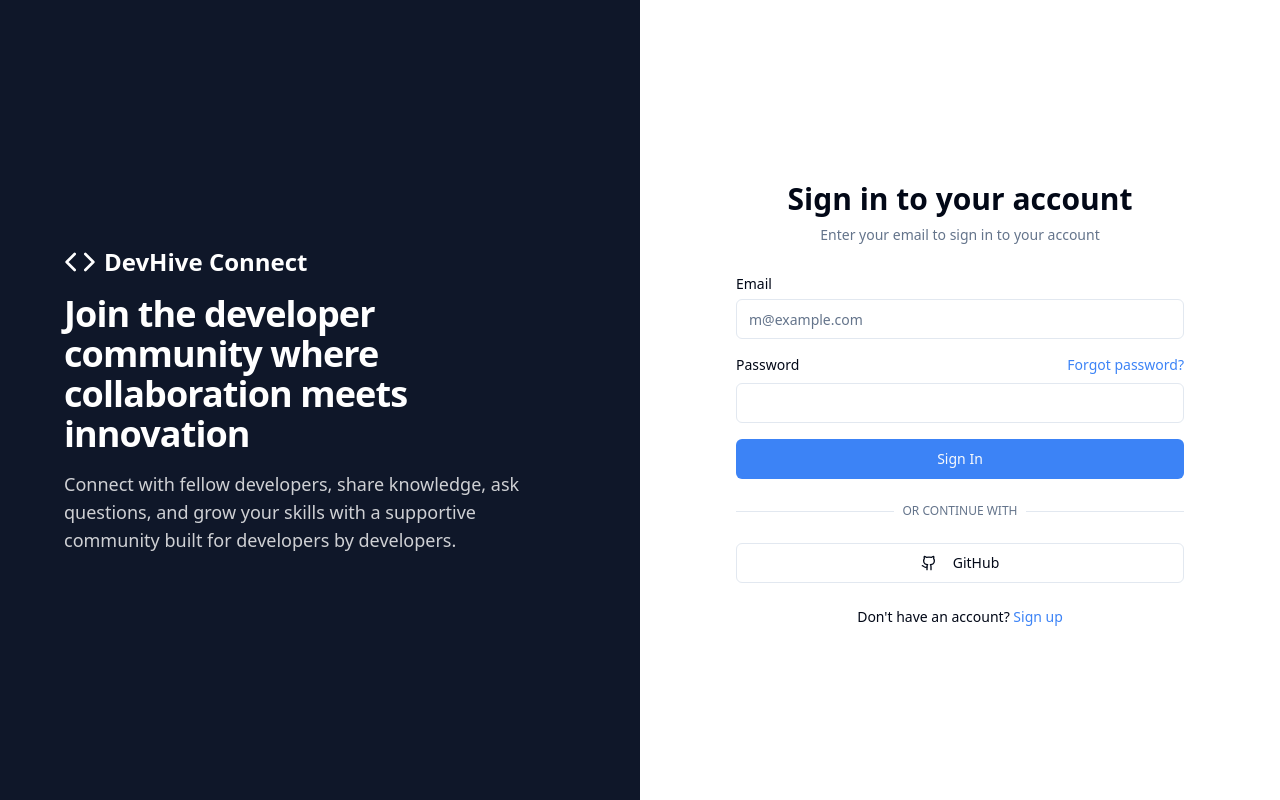
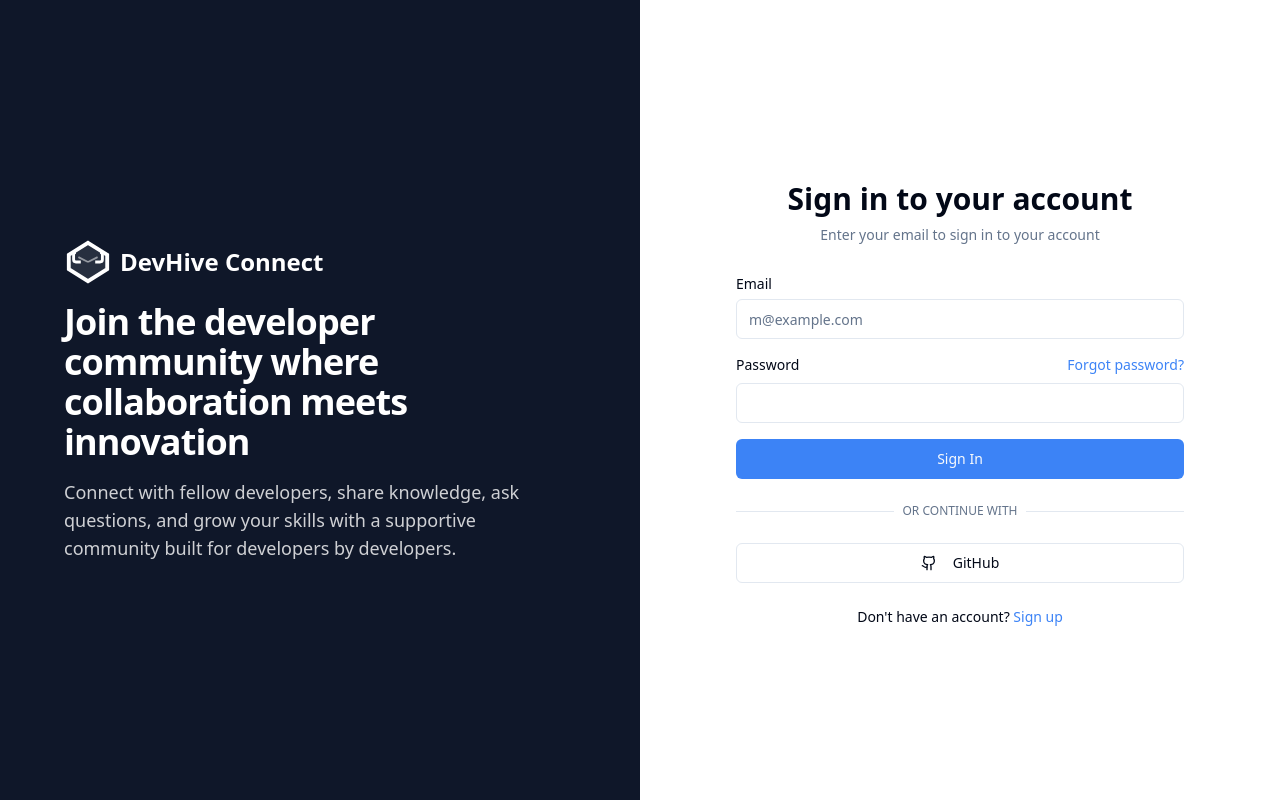
Before and after one commit to revathi-mp/dev-hive-connect, a React (Vite) app: page /login in a window 1280 px wide. Built offline with nearby package versions, Linux system fonts and the light colour scheme.

Commit message:
Add logo implementation

```diff
--- a/src/components/auth/AuthLayout.tsx
+++ b/src/components/auth/AuthLayout.tsx
@@ -1,7 +1,6 @@
-
 import { ReactNode } from "react";
 import { Link } from "react-router-dom";
-import { Code } from "lucide-react";
+import { Logo } from "@/components/ui/Logo";
 
 interface AuthLayoutProps {
   children: ReactNode;
@@ -16,7 +15,7 @@ export function AuthLayout({ children, title, description }: AuthLayoutProps) {
         <div className="absolute inset-0 flex flex-col items-center justify-center p-8">
           <div className="max-w-lg">
             <div className="mb-4 flex items-center gap-2 text-white">
-              <Code className="h-8 w-8" />
+              <Logo size="lg" className="text-white" />
               <span className="text-2xl font-bold">DevHive Connect</span>
             </div>
             <h1 className="text-4xl font-bold tracking-tight text-white">
@@ -33,7 +32,7 @@ export function AuthLayout({ children, title, description }: AuthLayoutProps) {
         <div className="mx-auto w-full max-w-md">
           <div className="flex flex-col items-center space-y-2 text-center">
             <Link to="/" className="mb-4 flex items-center gap-2 lg:hidden">
-              <Code className="h-6 w-6 text-primary" />
+              <Logo size="md" />
               <span className="text-xl font-bold">DevHive Connect</span>
             </Link>
             <h2 className="text-3xl font-bold">{title}</h2>
--- a/src/components/layout/Header.tsx
+++ b/src/components/layout/Header.tsx
@@ -1,11 +1,9 @@
-
-import { useState } from "react";
 import { Link, useNavigate } from "react-router-dom";
 import { Button } from "@/components/ui/button";
 import { Avatar, AvatarFallback } from "@/components/ui/avatar";
+import { Logo } from "@/components/ui/Logo";
 import {
   Bell,
-  Code,
   LogIn,
   Menu,
   Search,
@@ -67,7 +65,7 @@ export function Header() {
             <span className="sr-only">Toggle menu</span>
           </Button>
           <Link to="/" className="flex items-center gap-2">
-            <Code className="h-6 w-6 text-primary" />
+            <Logo size="md" />
             <span className="text-xl font-bold tracking-tight">DevHive Connect</span>
           </Link>
         </div>
--- /dev/null
+++ b/src/components/ui/Logo.tsx
@@ -0,0 +1,71 @@
+
+import React from 'react';
+import { cn } from "@/lib/utils";
+
+interface LogoProps {
+  className?: string;
+  size?: 'sm' | 'md' | 'lg';
+}
+
+export const Logo: React.FC<LogoProps> = ({
+  className,
+  size = 'md'
+}) => {
+  const sizeClasses = {
+    'sm': 'w-8 h-8',
+    'md': 'w-10 h-10',
+    'lg': 'w-12 h-12'
+  };
+
+  return (
+    <svg
+      xmlns="http://www.w3.org/2000/svg"
+      viewBox="0 0 100 100"
+      className={cn(
+        "text-primary",
+        sizeClasses[size],
+        className
+      )}
+      fill="none"
+    >
+      {/* Hexagonal base representing connection and community */}
+      <polygon
+        points="50,10 90,35 90,65 50,90 10,65 10,35"
+        stroke="currentColor"
+        strokeWidth="8"
+        fill="currentColor"
+        fillOpacity="0.1"
+      />
+
+      {/* Code brackets symbolizing development */}
+      <path
+        d="M35,50 L25,50 Q20,50 20,45 L20,35 Q20,30 25,30"
+        stroke="currentColor"
+        strokeWidth="6"
+        fill="none"
+      />
+      <path
+        d="M65,50 L75,50 Q80,50 80,45 L80,35 Q80,30 75,30"
+        stroke="currentColor"
+        strokeWidth="6"
+        fill="none"
+      />
+
+      {/* Connecting lines representing network */}
+      <line
+        x1="50" y1="50"
+        x2="30" y2="40"
+        stroke="currentColor"
+        strokeWidth="4"
+        strokeOpacity="0.5"
+      />
+      <line
+        x1="50" y1="50"
+        x2="70" y2="40"
+        stroke="currentColor"
+        strokeWidth="4"
+        strokeOpacity="0.5"
+      />
+    </svg>
+  );
+};
```
